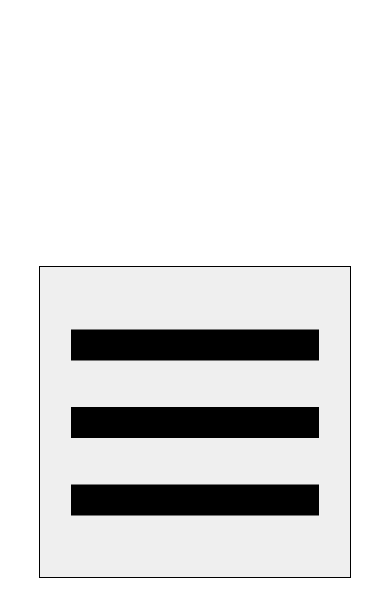
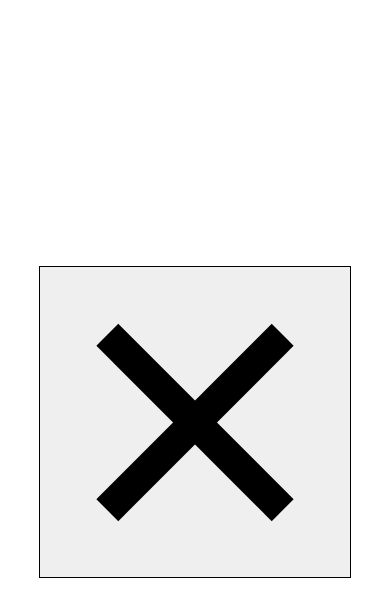
Before and after one commit to tarkazsofi/hamburger-menu, a plain HTML site: page index.html in a window 390 px wide. Both pictures are taken after a click on the button 195 px from the left and 422 px from the top of the page. Drawn offline with Linux system fonts and the light colour scheme.

Commit message:
Toggle class on click

```diff
--- a/index.html
+++ b/index.html
@@ -13,5 +13,6 @@
       <div></div>
       <div></div>
     </button>
+    <script src="script.js"></script>
   </body>
 </html>
--- /dev/null
+++ b/script.js
@@ -0,0 +1,5 @@
+const hamburger = document.querySelector(".hamburger");
+
+hamburger.addEventListener("click", () => {
+  hamburger.classList.toggle("open");
+});
--- a/style.css
+++ b/style.css
@@ -37,13 +37,13 @@ body {
 .hamburger > div:nth-child(3) {
   transform: rotate(0) translateY(250%);
 }
-.hamburger:hover > div:nth-child(1) {
+.hamburger.open > div:nth-child(1) {
   transform: rotate(765deg) translateY(0);
 }
-.hamburger:hover > div:nth-child(2) {
+.hamburger.open > div:nth-child(2) {
   transform: rotate(720deg);
   opacity: 0;
 }
-.hamburger:hover > div:nth-child(3) {
+.hamburger.open > div:nth-child(3) {
   transform: rotate(675deg) translateY(0);
 }
```
